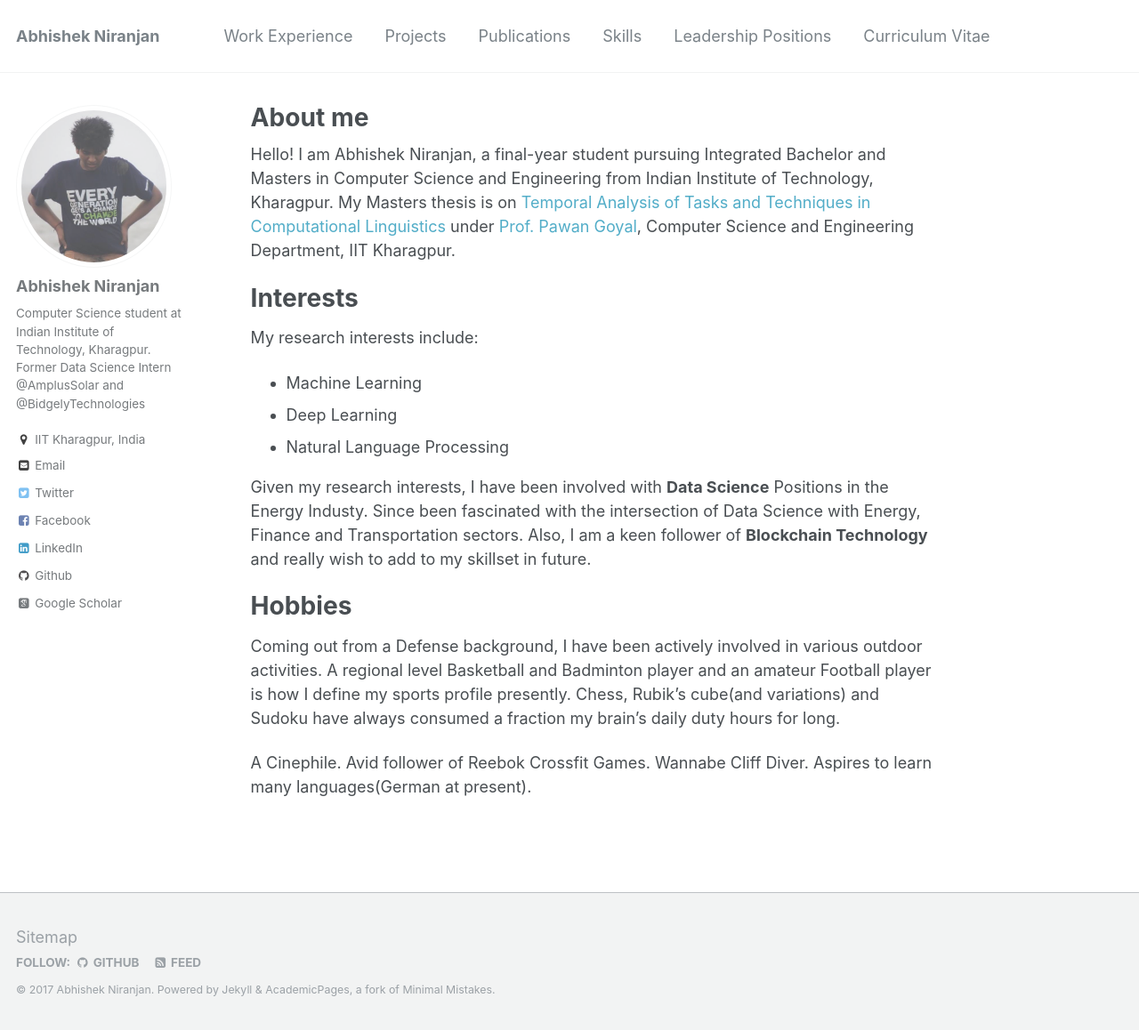
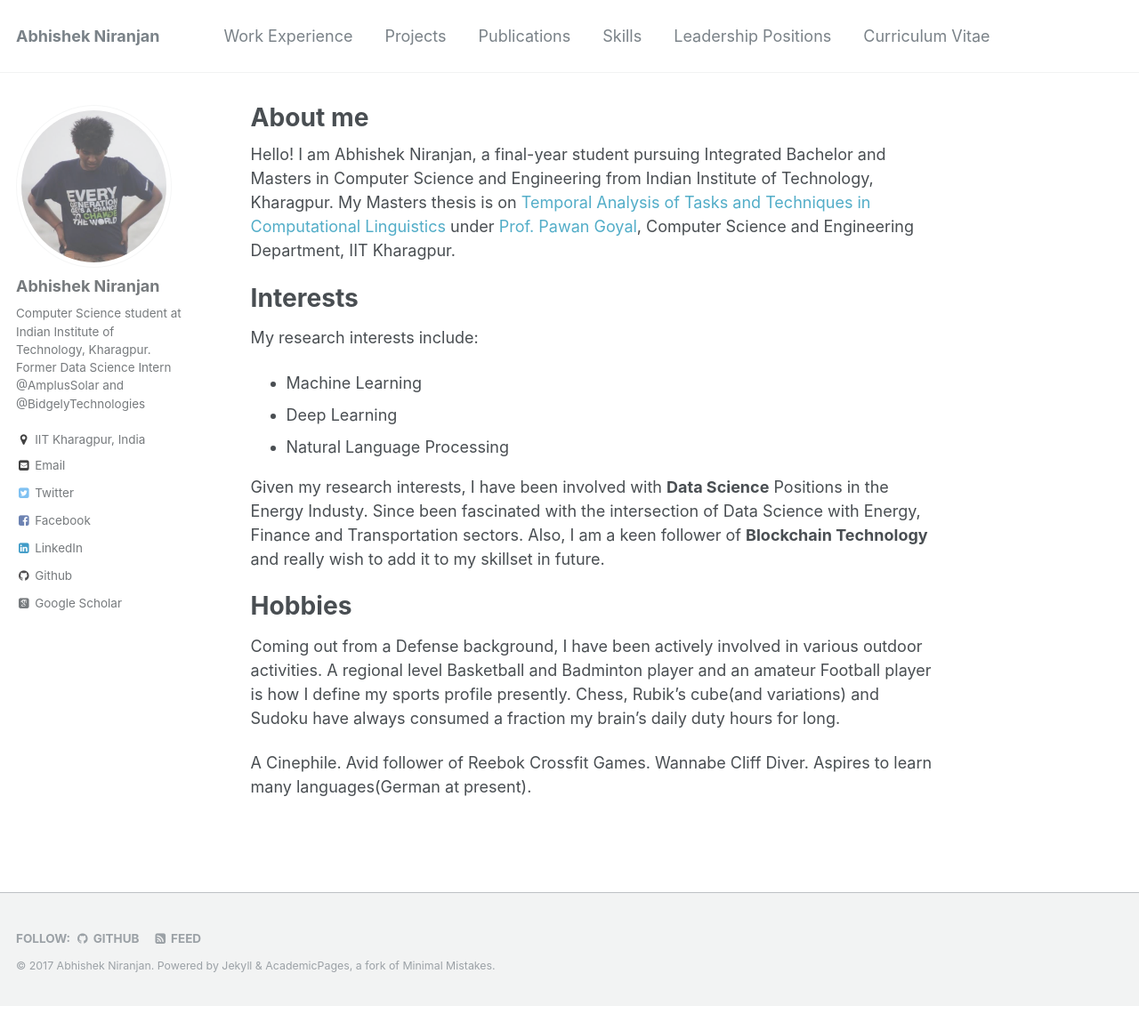
Before and after one commit to abhishek-niranjan/abhishek-niranjan.github.io, a Jekyll site: the page built from _pages/about.md, in a window 1280 px wide and 1158 px high. Shown: the whole window at 89% size. Built offline with Jekyll 4.4.1, drawn with Linux system fonts in a browser that asks for light colours; some web fonts are replaced.

Commit message:
Removed Sitemap

```diff
--- a/_includes/footer/custom.html
+++ b/_includes/footer/custom.html
@@ -1,3 +1,3 @@
 <!-- start custom footer snippets -->
-<a href="/sitemap/">Sitemap</a>
+<!-- <a href="/sitemap/">Sitemap</a> -->
 <!-- end custom footer snippets -->
--- a/_pages/about.md
+++ b/_pages/about.md
@@ -18,7 +18,7 @@ My research interests include:
 * Deep Learning
 * Natural Language Processing
 
-Given my research interests, I have been involved with **Data Science** Positions in the Energy Industy. Since been fascinated with the intersection of Data Science with Energy, Finance and Transportation sectors. Also, I am a keen follower of **Blockchain Technology** and really wish to add to my skillset in future.
+Given my research interests, I have been involved with **Data Science** Positions in the Energy Industy. Since been fascinated with the intersection of Data Science with Energy, Finance and Transportation sectors. Also, I am a keen follower of **Blockchain Technology** and really wish to add it to my skillset in future.
 
 # Hobbies
 
```
